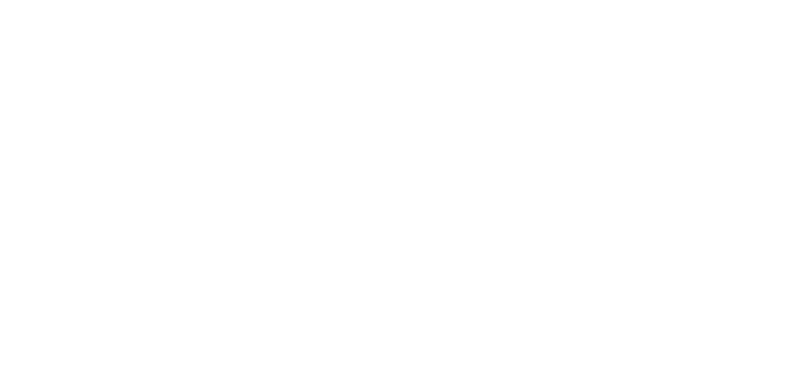
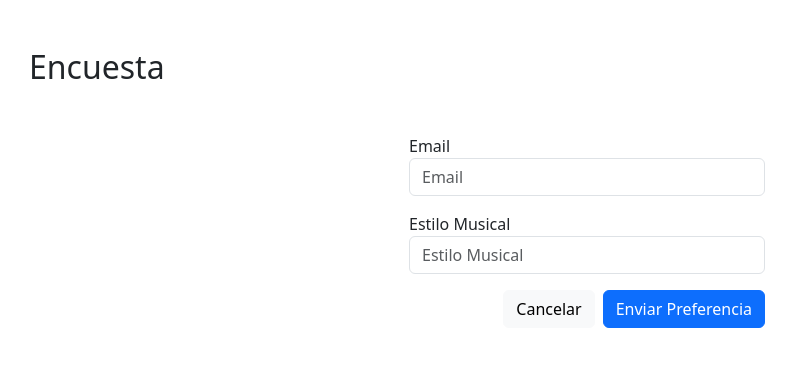
Before and after one commit to BillyAlvarez/music-survey-frontend, an Angular app: page /new in a window 1280 px wide. Before the commit this address led to /. Shown: the top 366 px of the page, without its empty margins (53-849 px from the left). Built offline with nearby package versions, Linux system fonts and the light colour scheme.

Commit message:
Add Survey-form

```diff
--- a/src/app/app.routes.ts
+++ b/src/app/app.routes.ts
@@ -4,6 +4,11 @@
   {
     path: '',
     loadComponent: () => import('./results/results.component')
+  },
+
+  {
+    path: 'new',
+    loadComponent: () => import('./survey-form/survey-form.component')
   }
 
 ];
--- a/src/app/results/results.component.html
+++ b/src/app/results/results.component.html
@@ -1,4 +1,10 @@
 <h2 class="mb-5">Resultados</h2>
+
+<div class="text-end">
+  <button class="btn btn-primary" routerLink="/new">
+    Nuevo Registro
+  </button>
+</div>
 
 <table class="table table-hover">
   <thead>
@@ -9,11 +15,9 @@
   <tbody>
     @for (result of results; track result.id) {
       <tr>
-        <th>{{result.id}}</th>
-        <th>{{result.email}}</th>
-        <th>{{result.musicStyle}}</th>
-
-
+        <th>{{ result.id }}</th>
+        <th>{{ result.email }}</th>
+        <th>{{ result.musicStyle }}</th>
       </tr>
     }
 
--- a/src/app/results/results.component.ts
+++ b/src/app/results/results.component.ts
@@ -1,11 +1,12 @@
 import {Component, inject, OnInit} from '@angular/core';
 import {SurveysService} from "../services/surveys.service";
 import {log} from "@angular-devkit/build-angular/src/builders/ssr-dev-server";
+import {RouterModule} from "@angular/router";
 
 @Component({
   selector: 'app-results',
   standalone: true,
-  imports: [],
+  imports: [RouterModule],
   templateUrl: './results.component.html',
   styleUrl: './results.component.css'
 })
--- /dev/null
+++ b/src/app/survey-form/survey-form.component.html
@@ -0,0 +1,28 @@
+<h2 class="mb-5">Encuesta</h2>
+
+
+<div class="row row-cols-3 justify-content-center">
+  <form>
+    <div class="mb-3">
+      <label for="email">Email</label>
+      <input id="email" type="email" placeholder="Email" class="form-control">
+
+    </div>
+
+    <div class="mb-3">
+      <label for="estilo">Estilo Musical</label>
+      <input id="estilo" type="text" placeholder="Estilo Musical" class="form-control">
+
+    </div>
+
+    <div class="text-end">
+      <button type="button" class="btn btn-light ms-2" routerLink="/" >
+        Cancelar
+      </button>
+      <button class="btn btn-primary ms-2">
+        Enviar Preferencia
+      </button>
+    </div>
+  </form>
+
+</div>
--- /dev/null
+++ b/src/app/survey-form/survey-form.component.ts
@@ -0,0 +1,14 @@
+import { Component } from '@angular/core';
+import {RouterLink, RouterModule} from "@angular/router";
+
+@Component({
+  selector: 'app-survey-form',
+  standalone: true,
+  imports: [
+    RouterLink, RouterModule],
+  templateUrl: './survey-form.component.html',
+  styleUrl: './survey-form.component.css'
+})
+export default class SurveyFormComponent {
+
+}
```
Also changed, not shown: src/app/survey-form/survey-form.component.css (added), 1 other file (tests, documents, lock files or other folders).
